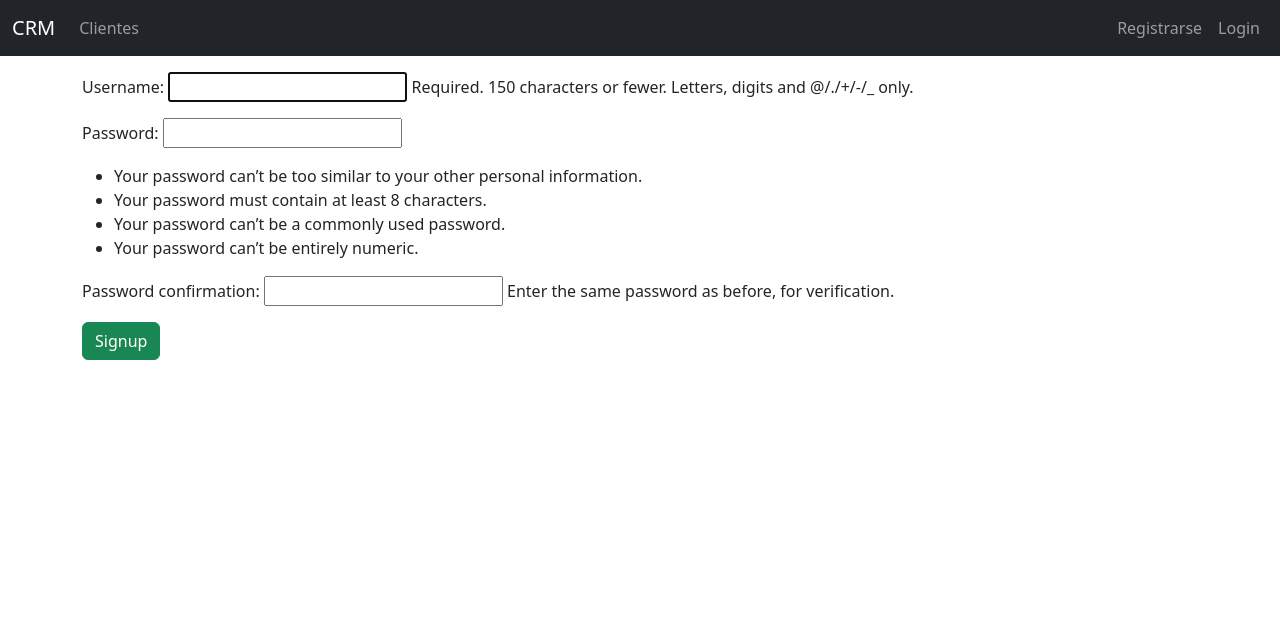
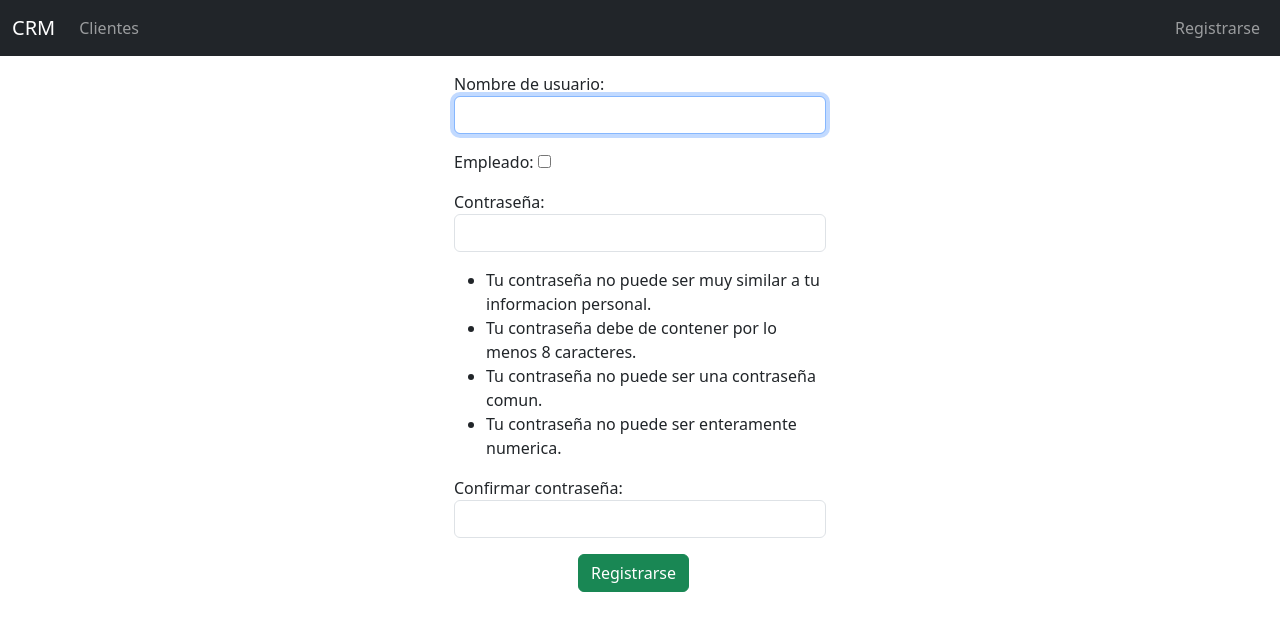
Before and after one commit to TheArchKnight/python_crm, a Django app: page /signup in a window 1280 px wide. Shown: the top 631 px of the page. Run offline with Django 4.2, Linux system fonts and the light colour scheme.

Commit message:
Better login system and registration process

```diff
--- a/clientes/forms.py
+++ b/clientes/forms.py
@@ -1,6 +1,7 @@
 from django import forms
+from django.forms import PasswordInput, widgets
 from .models import Cliente, User
-from django.contrib.auth.forms import UserCreationForm, UsernameField
+from django.contrib.auth.forms import AuthenticationForm, UserCreationForm, UsernameField, password_validation
 
 
 class ClienteModelForm(forms.ModelForm):
@@ -17,7 +18,7 @@ class ClienteModelForm(forms.ModelForm):
         widgets = {
                 'nombre_orgnanizacion': forms.TextInput(attrs={"class":'form-control'}),
                 'direccion': forms.TextInput(attrs={"class":'form-control'}),
-               'nit': forms.NumberInput(attrs={"class":'form-control'}),
+                'nit': forms.NumberInput(attrs={"class":'form-control'}),
                 'correo': forms.EmailInput(attrs={"class":'form-control'}),
                 'frecuencia_meses': forms.NumberInput(attrs={"class":'form-control'}),
                 'empleado': forms.Select(attrs={"class":'form-control'}),
@@ -31,8 +32,47 @@ class ClienteForm(forms.Form):
     nit = forms.IntegerField()
     email = forms.EmailField()
 
+class CustomUserNameField(UsernameField):
+    def widget_attrs(self, widget):
+        return {
+                **super().widget_attrs(widget),
+                "autocapitalize": "none",
+                "autocomplete": "username",
+                "class":"form-control",
+                }
+
+
 class CustomUserCreationForm(UserCreationForm):
+    password1 = forms.CharField(
+        label=("Contraseña"),
+        strip=False,
+        widget=forms.PasswordInput(attrs={"autocomplete": "new-password", "class": "form-control"}),
+        help_text=password_validation.password_validators_help_text_html(),
+    )
+    password2 = forms.CharField(
+        label=("Confirmar contraseña"),
+        widget=forms.PasswordInput(attrs={"autocomplete": "new-password", "class": "form-control"}),
+        strip=False,
+        help_text=(""),
+    )
+
     class Meta:
         model = User
-        fields=("username",)
-        field_classes = {"username": UsernameField}
+        fields=("username", "is_agent")
+        field_classes = {"username": CustomUserNameField}
+        labels = {
+                "is_agent": "Empleado",
+                "username": "Nombre de usuario"
+                }
+        help_texts = {
+                "username" : "",
+                "password1": ""
+                }
+
+class LoginForm(AuthenticationForm):
+    username = UsernameField(label=("Usuario"), widget=forms.TextInput(attrs={"autofocus": True, "class": "form-control" }))
+    password = forms.CharField(
+            label=("Contraseña"),
+            strip=False,
+            widget=forms.PasswordInput(attrs={"autocomplete": "current-password", "class": "form-control"}),
+            )
--- a/clientes/views.py
+++ b/clientes/views.py
@@ -1,5 +1,6 @@
+from django.contrib.auth.views import LoginView
 from django.core.mail import send_mail
-from django.shortcuts import render
+from django.shortcuts import redirect, render
 
 from django.contrib.auth.mixins import LoginRequiredMixin
 from django.urls import reverse
@@ -9,7 +10,7 @@ from visitas.forms import VisitaForm, VisitaModelForm
 #from clientes.forms import ClienteForm
 from .models import Cliente
 from visitas.models import Visita
-from .forms import ClienteModelForm, CustomUserCreationForm
+from .forms import ClienteModelForm, CustomUserCreationForm, LoginForm
 
 
 class SingupView(CreateView):
@@ -17,10 +18,15 @@ class SingupView(CreateView):
     form_class = CustomUserCreationForm
 
     def get_success_url(self):
-        return reverse("login")
+        return reverse("landing-page")
+    def form_valid(self,form):
+        if form.instance.is_agent == True:
+            form.instance.is_organisor = False
+        form.save()
+        return super().form_valid(form)
 
-
-class LandingPageView(TemplateView):
+class LandingPageView(LoginView):
+    form_class = LoginForm
     template_name = "landing.html"
 
 
@@ -43,7 +49,6 @@ class ClienteListView( LoginRequiredMixin ,ListView):
 class ClienteDetailView(LoginRequiredMixin, CreateView):
     template_name = "clientes/detalles_clientes.html"
     form_class= VisitaModelForm
-
     def get_success_url(self):
         #Args receives a list with arguments
         return reverse("clientes:detalles-cliente", args=[self.kwargs['pk']])
@@ -55,8 +60,13 @@ class ClienteDetailView(LoginRequiredMixin, CreateView):
             "visitas": Visita.objects.filter(cliente_id=self.kwargs["pk"]).order_by("-fecha"),
             "cliente":Cliente.objects.get(id=self.kwargs["pk"])
             })
+
         return context
 
+    #Manually setting values for the form
+    def form_valid(self, form):
+        form.instance.cliente = Cliente.objects.get(id=self.kwargs["pk"])
+        return super().form_valid(form)
 
 class ClienteCreateView(LoginRequiredMixin, CreateView):
     template_name = "clientes/crear_cliente.html"
@@ -80,6 +90,7 @@ class ClienteUpdateView(LoginRequiredMixin, UpdateView):
     def get_success_url(self):
         #The details-client function receives 2 arguments: request and the pk.
         return reverse("clientes:detalles-cliente", args=[self.kwargs['pk']])
+
 
 class ClienteDeleteView(LoginRequiredMixin, DeleteView):
     template_name = "clientes/eliminar_cliente.html"
@@ -125,19 +136,30 @@ class ClienteDeleteView(LoginRequiredMixin, DeleteView):
 #    return render(request, "clientes/lista_clientes.html", {
     #        "clientes": clientes})
 #
+
+
+
+
+#We are using a fucntion based view for managing the deatils of our clientes, as it allow us
+#to easly create visits for certaing clients.
+#TODO: implement reverse instead of request
 #def detalles_cliente(request, pk):
-#
 #    cliente = Cliente.objects.get(id=pk)
 #    visitas = Visita.objects.filter(cliente_id=pk).order_by('-fecha')
-#    form = VisitaModelForm
+#    form = VisitaForm
 #    if request.method == "POST":
-#        form = VisitaModelForm(request.POST)
+#        form = VisitaForm(request.POST)
 #        if form.is_valid():
-#            form.save()
+#            Visita.objects.create(
+#                    fecha = form.cleaned_data["fecha"],
+#                    observaciones = form.cleaned_data["observaciones"],
+#                    cliente = cliente
+#                    )
 #            return redirect(f"/clientes/{pk}")
 #
+#
 #    return render(request, "clientes/detalles_clientes.html", {
-    #        "cliente": cliente,
-    #        "visitas": visitas,
-    #        "form": form,
-    #        })
+#           "cliente": cliente,
+#           "visitas": visitas,
+#           "form": form,
+#           })
--- a/crm_django/urls.py
+++ b/crm_django/urls.py
@@ -13,9 +13,8 @@ urlpatterns = [
     path("visitas/", include("visitas.urls", namespace="visitas")),
     path("empleados/", include("empleados.urls", namespace="empleados")),
 
-    path("", LandingPageView.as_view(), name="lading-page" ),
+    path("", LandingPageView.as_view(), name="landing-page" ),
     path("signup", SingupView.as_view(), name="signup"),
-    path("login/", LoginView.as_view(), name="login"),
     path("logout", LogoutView.as_view(), name="logout"),
 ]
 
--- /dev/null
+++ b/crm_django/validators.py
@@ -0,0 +1,23 @@
+from django.contrib.auth.password_validation import UserAttributeSimilarityValidator, MinimumLengthValidator, CommonPasswordValidator, NumericPasswordValidator
+from django.utils.translation import ngettext
+
+class CustomAttributeSimilarityValidator(UserAttributeSimilarityValidator):
+    def get_help_text(self):
+        return (
+            "Tu contraseña no puede ser muy similar a tu informacion personal.")
+
+class CustomMinimumLengthValidator(MinimumLengthValidator):
+    def get_help_text(self):
+        return ngettext(
+            "Tu contraseña debe de conteer por lo menos %(min_length)d caracter.",
+            "Tu contraseña debe de contener por lo menos %(min_length)d caracteres.",
+            self.min_length,
+        ) % {"min_length": self.min_length}
+
+class CustomCommonPasswordValidator(CommonPasswordValidator):
+    def get_help_text(self):
+        return ("Tu contraseña no puede ser una contraseña comun.")
+
+class CustomNumericPasswordValidator(NumericPasswordValidator):
+    def get_help_text(self):
+        return ("Tu contraseña no puede ser enteramente numerica.")
--- a/templates/navbar.html
+++ b/templates/navbar.html
@@ -20,7 +20,6 @@
 
             {% else %}
                <a class="nav-link" href="{% url 'signup' %}">Registrarse</a>
-               <a class ="nav-link" href="{% url 'login' %}">Login</a>
 
 
             {% endif %}
--- a/templates/registration/register.html
+++ b/templates/registration/register.html
@@ -1,9 +1,14 @@
 {% extends 'base.html' %}
 
 {% block content %}
+   <div class="d-flex flex-column justify-content-center align-align-items-center col-4 mx-auto" style="" >
+
    <form action="" method="post">
       {% csrf_token %}
       {{form.as_p}}
-      <button type="submit" class="btn btn-success">Signup</button>
+      <div class="mx-auto col-4">
+         <button type="submit" class="btn btn-success">Registrarse</button>
+</div>
    </form>
+   </div>
 {% endblock content %}
```
Also changed, not shown: other parts of templates/navbar.html (+1 -1 lines), crm_django/settings.py (+9 -5 lines), templates/landing.html (+16 -2 lines), templates/registration/login.html (deleted, +0 -9 lines), visitas/forms.py (+4 -4 lines), img/logo-doctor-clean.png (deleted), 1 other file.
